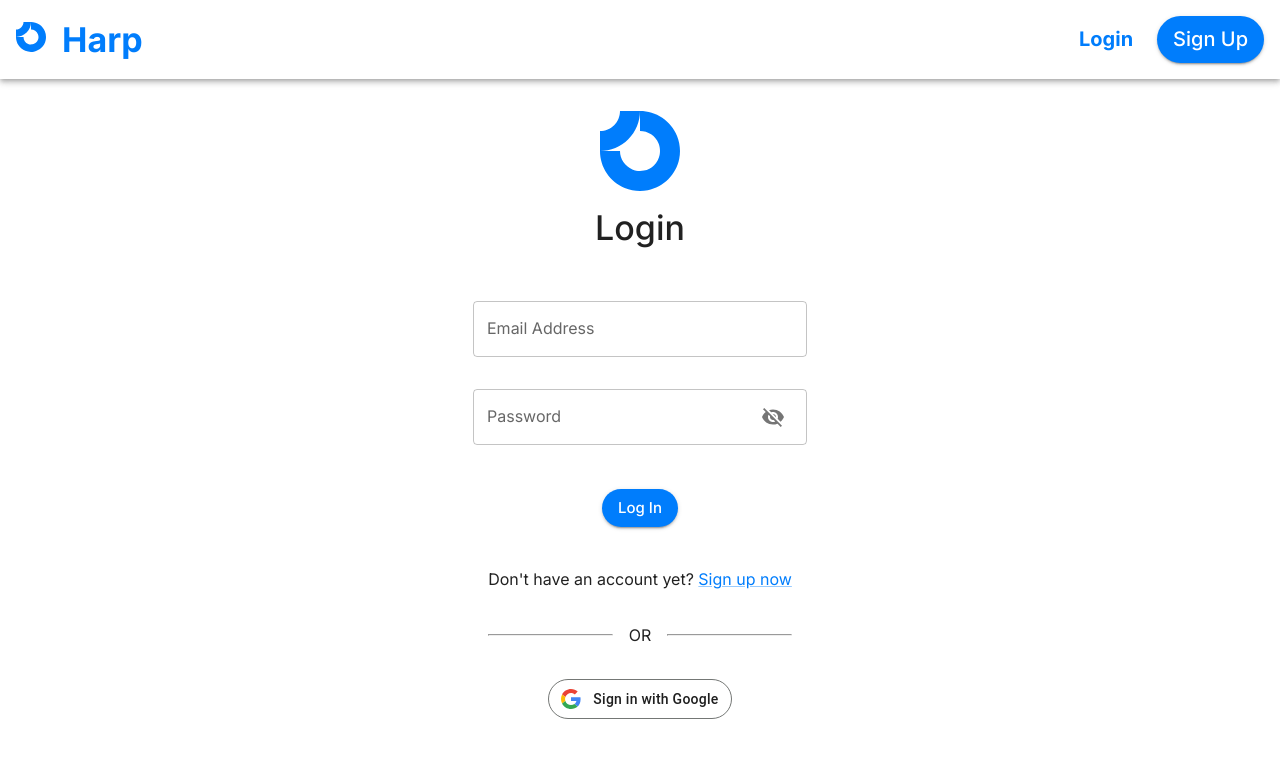
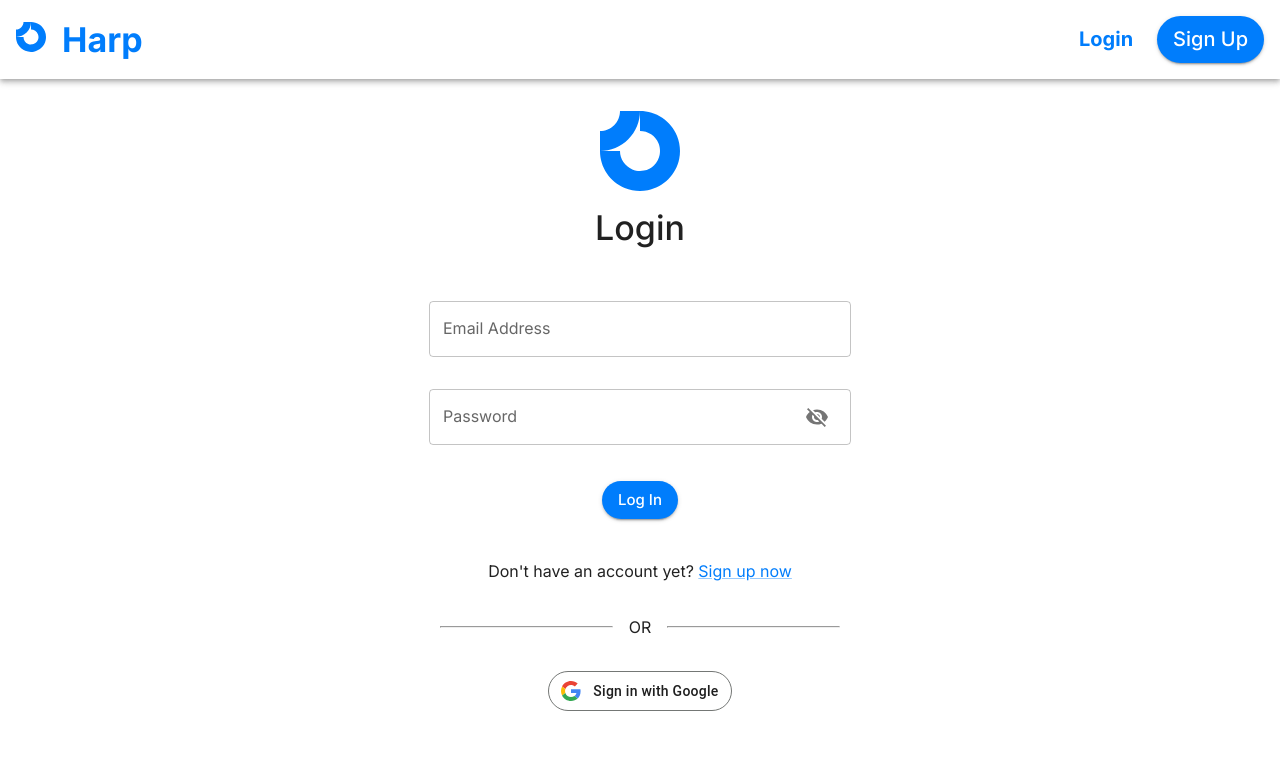
Before and after one commit to COSC-499-W2023/year-long-project-team-3, a Next.js app: page /login in a window 1280 px wide. Shown: the top 758 px of the page. Built offline with nearby package versions, Linux system fonts and the light colour scheme; no server answers.

Commit message:
Things are looking better

```diff
--- a/src/components/LoginForm/index.tsx
+++ b/src/components/LoginForm/index.tsx
@@ -19,6 +19,7 @@ import { ObjectSchema } from 'yup'
 import { IconButton, InputAdornment } from '@mui/material'
 import { Visibility, VisibilityOff } from '@mui/icons-material'
 import GoogleSigninButton from '@/components/GoogleSigninButton'
+import Separator from '@/components/Separator'
 
 interface FormValues {
     email: string
@@ -77,8 +78,8 @@ export default function LoginForm() {
                             display: 'flex',
                             flexDirection: 'column',
                             alignItems: 'center',
-                            minWidth: 'xl',
-                            '& .MuiTextField-root': { m: 1.5, width: '100%' },
+                            minWidth: 'md',
+                            '& .MuiTextField-root': { my: 1.5, mx: 7, width: '100%' },
                         }}
                     >
                         <TextField
@@ -125,7 +126,7 @@ export default function LoginForm() {
                         <Button
                             type='submit'
                             variant='contained'
-                            sx={{ marginTop: 3, fontSize: 15, borderRadius: 28, textTransform: 'capitalize' }}
+                            sx={{ marginTop: 2, fontSize: 15, borderRadius: 28, textTransform: 'capitalize' }}
                             data-cy='submit'
                         >
                             Log In
@@ -140,28 +141,16 @@ export default function LoginForm() {
                         minWidth: 'md',
                     }}
                 >
-                    <Typography>
+                    <Typography sx={{ mx: 6 }}>
                         Don&apos;t have an account yet?{' '}
                         <Link data-cy='link-to-signup' href='/signup'>
                             Sign up now
                         </Link>
                     </Typography>
                     <Box sx={{ my: 4, display: 'flex', alignItems: 'center', width: '100%' }}>
-                        <hr
-                            style={{
-                                backgroundColor: '#757575',
-                                height: 2,
-                                width: '100%',
-                            }}
-                        />
+                        <Separator />
                         <Typography sx={{ mx: 2 }}>OR</Typography>
-                        <hr
-                            style={{
-                                backgroundColor: '#757575',
-                                height: 2,
-                                width: '100%',
-                            }}
-                        />
+                        <Separator />
                     </Box>
                     <GoogleSigninButton />
                 </Box>
--- /dev/null
+++ b/src/components/Separator/index.tsx
@@ -0,0 +1,15 @@
+'use client'
+
+import React from 'react'
+
+export default function Separator() {
+    return (
+        <hr
+            style={{
+                backgroundColor: '#757575',
+                height: 2,
+                width: '100%',
+            }}
+        />
+    )
+}
```
